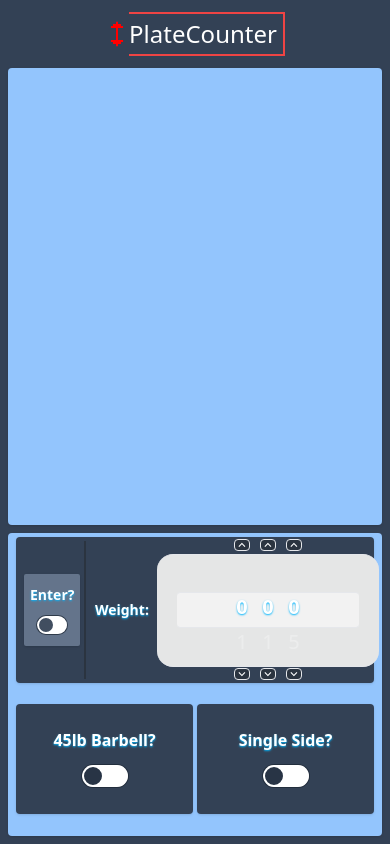
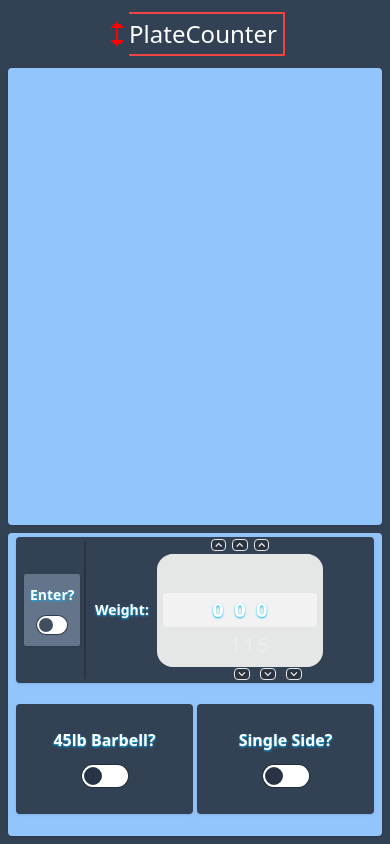
Before and after one commit to PeytonCurr/plate_counter, a React (Create React App) app: page / in a window 390 px wide. Built offline with nearby package versions, Linux system fonts and the light colour scheme.

Commit message:
Vertically Centered numbers in scroll bar. Added Select-none to everything. Working on the mobile look of the scroll bar

```diff
--- a/src/App.jsx
+++ b/src/App.jsx
@@ -32,7 +32,7 @@ function App() {
   }
 
   return (
-    <div className='bg-slate-700 text-white'>
+    <div className='bg-slate-700 text-white select-none'>
       <Navbar />
       <section className={'grid grid-cols-1 grid-rows-5 sm:grid-rows-7 p-2 pt-0 gap-2 ' + (!barBell && 'md:grid-cols-2')} style={{ height: "92vh" }}>
 
--- a/src/components/weightForm.jsx
+++ b/src/components/weightForm.jsx
@@ -198,18 +198,18 @@ function WeightForm(props) {
           }
           {!enter &&
             <div className="h-full w-3/4 sm:w-full lg:w-3/4 grid grid-rows-9 ms-2">
-              <div className="row-span-1 flex justify-around mx-8">
-                <div className="ms-10 sm:ms-0 md:ms-10 h-full relative w-[10%] sm:w-[20%] md:w-[10%]">
+              <div className="row-span-1 flex justify-start xs:justify-around mx-3.5 xs:mx-8">
+                <div className="ms-10 sm:ms-0 md:ms-10 pe-1 xs:pe-0 h-full relative w-[10%] sm:w-[20%] md:w-[10%]">
                   <button onClick={() => changeDigits('hundreds', false)} className="border hover:border-2 rounded h-[75%] w-full mt-[2px] sm:mt-[3px] bg-neutral flex items-center justify-center">
                     <Icon path={mdiChevronUp} size={1} color="white" rotate={0} />
                   </button>
                 </div>
-                <div onClick={() => changeDigits('tens', false)} className="h-full relative w-[10%] sm:w-[20%] md:w-[10%]">
+                <div onClick={() => changeDigits('tens', false)} className="h-full relative w-[10%] sm:w-[20%] md:w-[10%] px-0.5 xs:px-0">
                   <button className="border hover:border-2 rounded h-[75%] w-full mt-[2px] sm:mt-[3px] bg-neutral flex items-center justify-center">
                     <Icon path={mdiChevronUp} size={1} color="white" rotate={0} />
                   </button>
                 </div>
-                <div onClick={() => changeDigits('units', false)} className="me-10 sm:m-0 md:me-10 h-full relative w-[10%] sm:w-[20%] md:w-[10%]">
+                <div onClick={() => changeDigits('units', false)} className="me-10 sm:m-0 md:me-10 ps-1 xs:ps-0 h-full relative w-[10%] sm:w-[20%] md:w-[10%]">
                   <button className="border hover:border-2 rounded h-[75%] w-full mt-[2px] sm:mt-[3px] bg-neutral flex items-center justify-center">
                     <Icon path={mdiChevronUp} size={1} color="white" rotate={0} />
                   </button>
@@ -217,8 +217,8 @@ function WeightForm(props) {
               </div>
 
               {/*Inside Scroll*/}
-              <div className="row-span-7 grid gird-rows-6 bg-base-300 rounded-box py-1 sm:py-2 border-y-[.25px]">
-                <div className="row-span-1 flex justify-around mx-8 text-xl sm:text-2xl">
+              <div className="row-span-7 grid gird-rows-6 bg-base-300 rounded-box py-1 sm:py-2 border-y-[.25px] w-3/4 xs:w-full ">
+                <div className="row-span-1 flex justify-around mx-8 text-xl sm:text-2xl place-items-center ">
                   {scrollCounts['hundreds'] - 1 < 0 ?
                     <div className={' opacity-30 ms-10 sm:ms-0 md:ms-10 invisible '}> {scrollCounts['hundreds']} </div>
                     :
@@ -233,7 +233,7 @@ function WeightForm(props) {
                     <div className={' opacity-30 me-10 sm:me-0 md:me-10 invisible '}>{scrollCounts['units']}</div>
                   }
                 </div>
-                <div className="row-span-1 flex justify-around px-2 mx-5 border-y-[1.5px] text-xl sm:text-2xl bg-base-200 rounded">
+                <div className="row-span-1 flex justify-around w-5/6 xs:w-auto xs:px-2 ms-1.5 xs:mx-5 border-y-[1.5px] text-xl sm:text-2xl bg-base-200 rounded place-items-center">
                   <div className="ms-11 sm:ms-0 md:ms-11 text-white font-bold text-shadow-sm shadow-info">{scrollCounts['hundreds']}</div>
                   <div className="text-white font-bold text-shadow-sm shadow-info">{scrollCounts['tens']}</div>
                   {scrollCounts['units'] == 5 ?
@@ -242,7 +242,7 @@ function WeightForm(props) {
                     <div className="me-11 sm:me-0 md:me-11 text-white font-bold text-shadow-sm shadow-info">{0}</div>
                   }
                 </div>
-                <div className="row-span-1 flex justify-around mx-8 text-xl sm:text-2xl">
+                <div className="row-span-1 flex justify-around mx-8 text-xl sm:text-2xl place-items-center">
                   {scrollCounts['hundreds'] + 1 > 9 ?
                     <div className={' opacity-30 ms-10 sm:ms-0 md:ms-10 invisible '}>{scrollCounts['hundreds']}</div>
                     :
```
